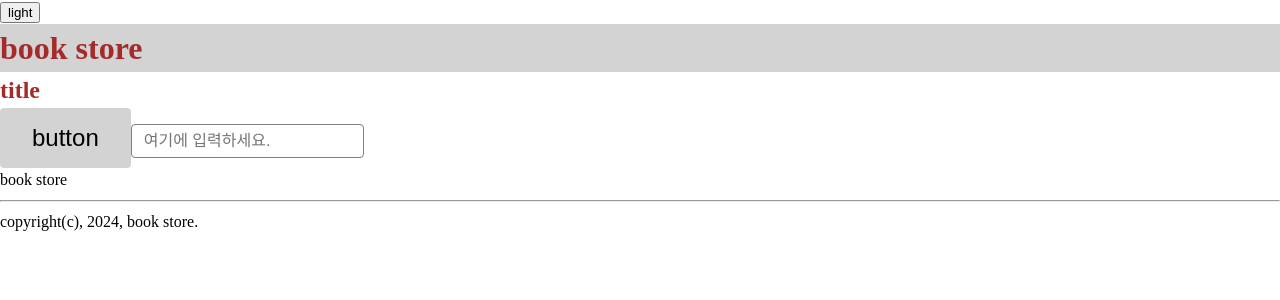
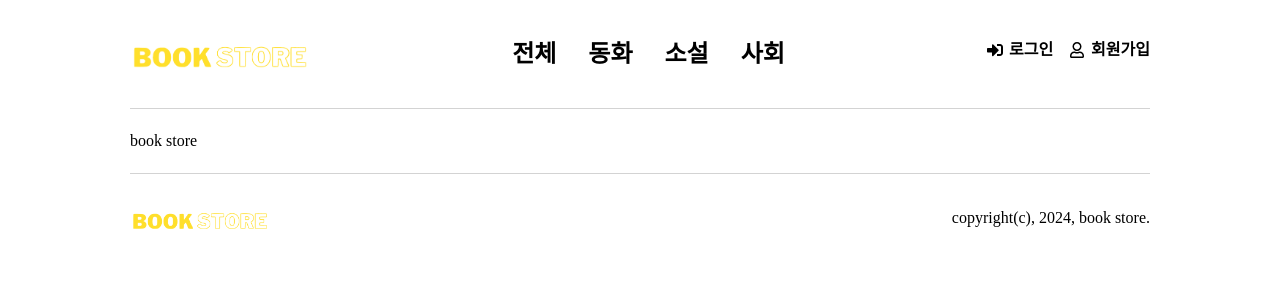
Before and after one commit to hajin0324/bookstore, a React (Create React App) app: page / in a window 1280 px wide. Shown: the top 300 px of the page. Built offline with nearby package versions, Linux system fonts and the light colour scheme.

Commit message:
feat: Header, Footer 구현

```diff
--- a/package.json
+++ b/package.json
@@ -12,6 +12,7 @@
     "@types/react-dom": "^18.3.0",
     "react": "^18.3.1",
     "react-dom": "^18.3.1",
+    "react-icons": "^5.2.1",
     "react-scripts": "5.0.1",
     "styled-components": "^6.1.11",
     "typescript": "^4.9.5",
--- a/src/App.tsx
+++ b/src/App.tsx
@@ -9,7 +9,6 @@
 
   return (
     <BookStoreThemeProvider>
-        <ThemeSwitcher />
         <Layout>
           <Home />
         </Layout>
--- a/src/components/common/Footer.tsx
+++ b/src/components/common/Footer.tsx
@@ -1,12 +1,41 @@
+import styled from "styled-components";
+import logo from "../../assets/images/logo.png";
+
 function Footer() {
   return (
-    <>
-      <hr />
+    <FooterStyle>
+      <h1 className="logo">
+        <img src={logo} alt="book store" />
+      </h1>
       <div>
         copyright(c), 2024, book store.
       </div>
-    </>
+    </FooterStyle>
   )
 };
 
+const FooterStyle = styled.footer`
+  width: 100%;
+  margin: 0 auto;
+  max-width: ${({ theme }) => theme.layout.width.large};
+  border-top: 1px solid ${({ theme }) => theme.color.background};
+  padding: 20px 0;
+  display: flex;
+  justify-content: space-between;
+  align-items: center;
+
+  .logo {
+    img {
+      width: 140px;
+    }
+  }
+
+  .copyright {
+    p {
+      font-size: 0.75rem;
+      color: ${({ theme }) => theme.color.text};
+    }
+  }
+`;
+
 export default Footer;
--- a/src/components/common/Header.tsx
+++ b/src/components/common/Header.tsx
@@ -1,18 +1,119 @@
 import { styled } from "styled-components";
+import ThemeSwitcher from "../header/ThemeSwitcher";
+import logo from "../../assets/images/logo.png";
+import { FaRegUser, FaSignInAlt} from "react-icons/fa";
+
+const CATEGORY = [
+  {
+    id: null,
+    name: "전체"
+  },
+  {
+    id: 0,
+    name: "동화"
+  },
+  {
+    id: 1,
+    name: "소설"
+  },
+  {
+    id: 2,
+    name: "사회"
+  }
+];
 
 function Header() {
   return (
     <HeaderStyle>
-      <h1>book store</h1>
+      <h1 className="logo">
+        <img src={logo} alt="book store" />
+      </h1>
+      <nav className="category">
+        <ul>
+          {
+            CATEGORY.map((item) =>
+              <li key={item.id}>
+                <a href={item.id === null ? '/books' : `/books?category_id=${item.id}`}>
+                  {item.name}
+                </a>
+              </li>
+            )
+          }
+        </ul>
+      </nav>
+      <nav className="auth">
+        <ul>
+          <li>
+            <a href="/login">
+              <FaSignInAlt />로그인
+            </a>
+          </li>
+          <li>
+            <a href="/login">
+              <FaRegUser />회원가입
+            </a>
+          </li>
+        </ul>
+      </nav>
     </HeaderStyle>
   );
 };
 
 const HeaderStyle = styled.header`
-  background-color: ${({ theme }) => theme.color.background};
+  width: 100%;
+  margin: 0 auto;
+  max-width: ${({ theme }) => theme.layout.width.large};
 
-  h1 {
-    color: ${({ theme }) => theme.color.primary};
+  display: flex;
+  justify-content: space-between;
+  align-items: center;
+  padding: 20px 0;
+  border-bottom: 1px solid ${({ theme }) => theme.color.background};
+
+  .logo {
+    img {
+      width: 180px;
+    }
+  }
+
+  .category {
+    ul {
+      display: flex;
+      gap: 32px;
+      li {
+        a {
+          font-size: 1.5rem;
+          font-weight: 600;
+          text-decoration: none;
+          color: ${({ theme }) => theme.color.text};
+
+          &:hover {
+            color: ${({ theme }) => theme.color.primary};
+          }
+        }
+      }
+    }
+  }
+
+  .auth {
+    ul {
+      display: flex;
+      gap: 16px;
+      li {
+        a {
+          display: flex;
+          font-size: 1rem;
+          font-weight: 600;
+          text-decoration: none;
+          align-item: center;
+          line-height: 1;
+
+          svg {
+            margin-right: 6px;
+          }
+        }
+      }
+    }
   }
 `;
 
--- a/src/components/layout/Layout.tsx
+++ b/src/components/layout/Layout.tsx
@@ -1,3 +1,4 @@
+import styled from "styled-components";
 import Footer from "../common/Footer";
 import Header from "../common/Header";
 
@@ -9,10 +10,17 @@
   return (
     <>
       <Header />
-      <main>{ children }</main>
+      <LayoutStyle>{ children }</LayoutStyle>
       <Footer />
     </>
   );
 };
 
+const LayoutStyle = styled.main`
+  width: 100%;
+  margin: 0 auto;
+  max-width: ${({ theme }) => theme.layout.width.large};
+  padding: 20px 0;
+`;
+
 export default Layout;
--- a/src/pages/Home.tsx
+++ b/src/pages/Home.tsx
@@ -5,9 +5,6 @@
 function Home() {
   return (
     <>
-      <Title size="medium">title</Title>
-      <Button size="large" scheme="normal">button</Button>
-      <InputText placeholder="여기에 입력하세요." />
       <div>book store</div>
     </>
   );
--- a/src/style/theme.ts
+++ b/src/style/theme.ts
@@ -3,6 +3,7 @@
 export type HeadingSize = "large" | "medium" | "small";
 export type ButtonSize = "large" | "medium" | "small";
 export type ButtonScheme = "primary" | "normal";
+export type LayoutWidth = "large" | "medium" | "small";
 
 interface Theme {
   name: string;
@@ -25,16 +26,21 @@
     };
   };
   borderRadius: {
-    default: string
-  }
+    default: string;
+  };
+  layout: {
+    width: {
+      [key in LayoutWidth]: string;
+    };
+  };
 };
 
 export const light: Theme = {
   name: "light",
   color: {
-    primary: "brown",
-    background: "lightgray",
-    secondary: "blue",
+    primary: "#FFDA29",
+    background: "lightgrey",
+    secondary: "#5F5F5F",
     third: "green",
     border: "grey",
     text: "black"
@@ -76,6 +82,13 @@
   },
   borderRadius: {
     default: "4px"
+  },
+  layout: {
+    width: {
+      large: "1020px",
+      medium: "760px",
+      small: "320px"
+    }
   }
 };
 
```
Also changed, not shown: src/assets/images/logo.png (added), 1 other file (tests, documents, lock files or other folders).
